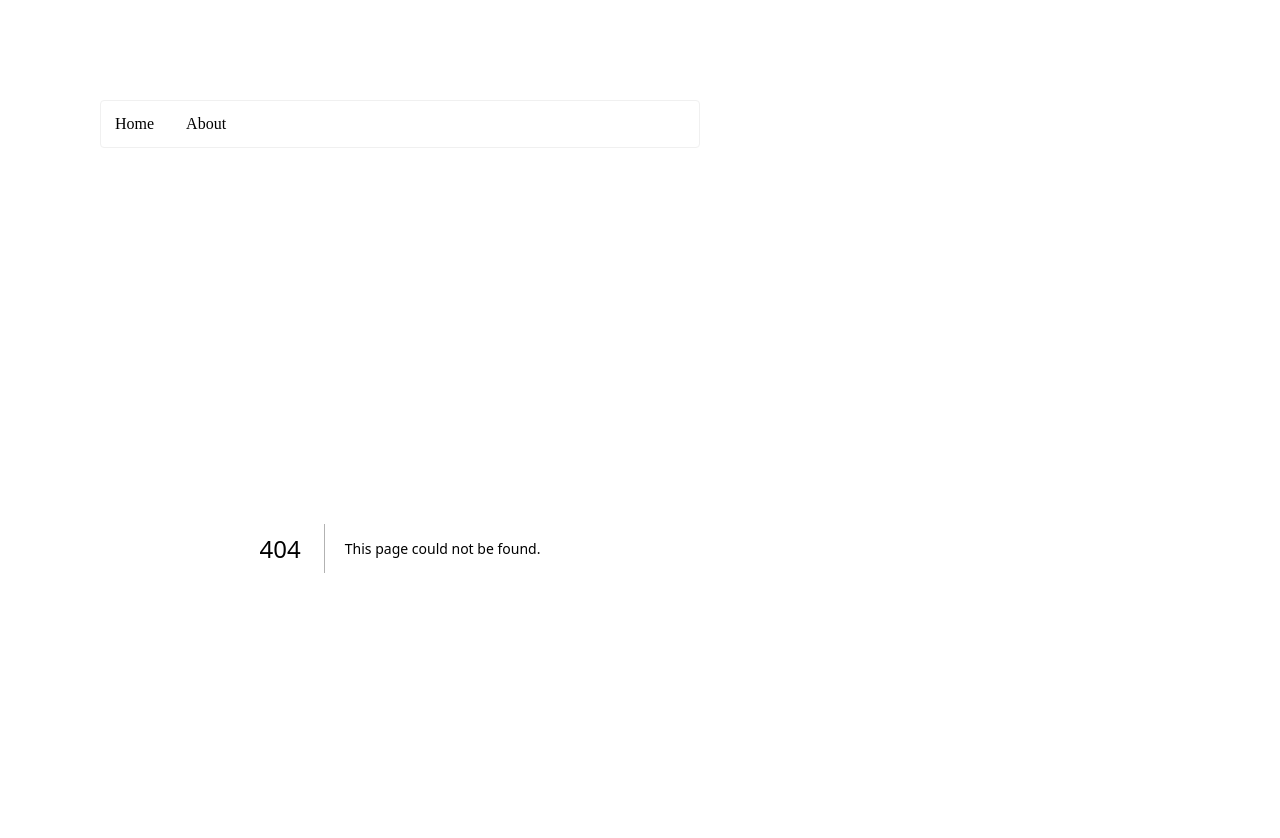
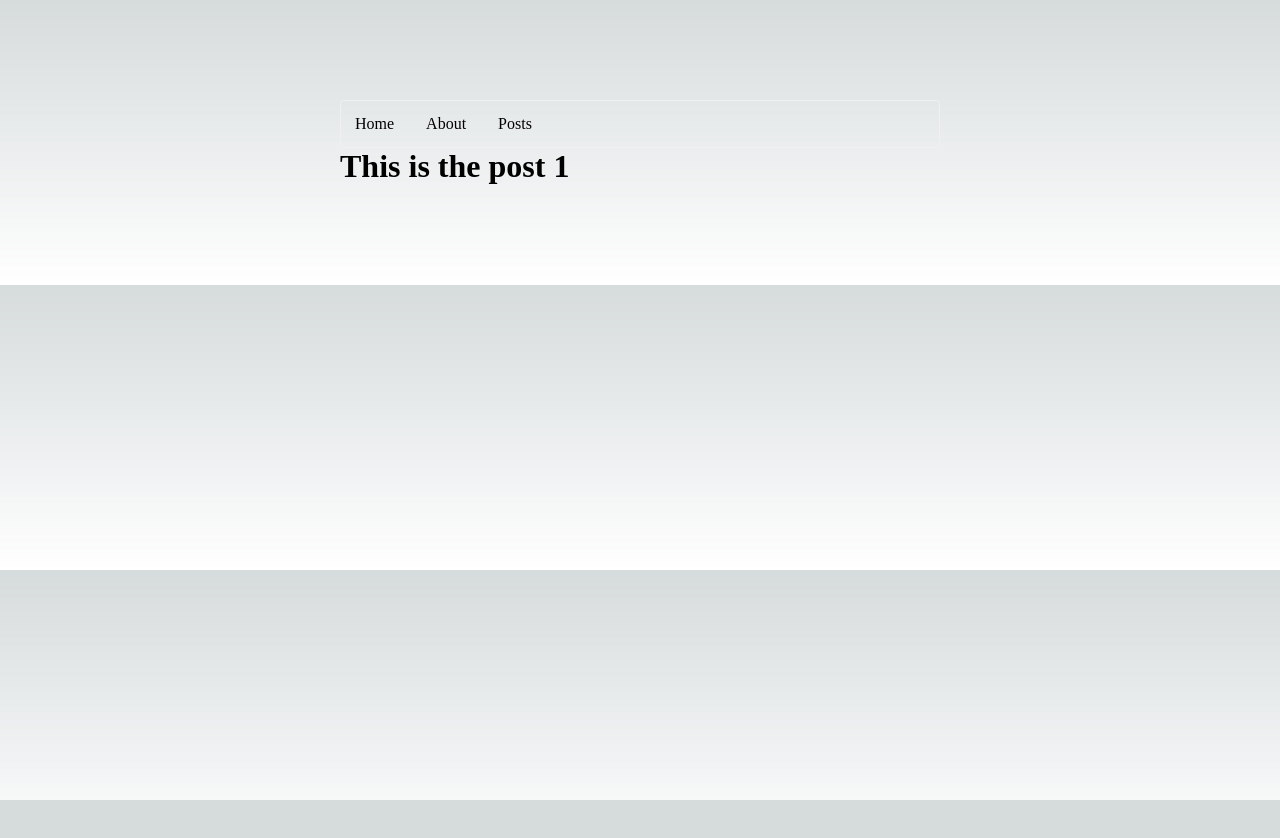
Before and after one commit to ionuser13/next-app, a Next.js app: page /posts/1 in a window 1280 px wide. Before the commit this address had no page. Shown: the top 838 px of the page. After the commit the page ends 800 px from the top, so only its background shows below. Built offline with nearby package versions, Linux system fonts and the light colour scheme.

Commit message:
starting dynamic routes

```diff
--- /dev/null
+++ b/app/posts/[id]/page.jsx
@@ -0,0 +1,4 @@
+export default function Post({params}) {
+    const {id} = params
+    return <h1>This is the post {id}</h1>
+}
--- /dev/null
+++ b/app/posts/page.jsx
@@ -0,0 +1,5 @@
+export default function PostsPage () {
+    return (
+        <h1>Aqui mostramos los posts</h1>
+    )
+}
--- a/components/navigation.jsx
+++ b/components/navigation.jsx
@@ -6,6 +6,9 @@
 }, {
   label: "About",
   route: "/about",
+}, {
+  label: "Posts",
+  route: "/posts"
 }]
 
 export function Navigation () {
```
